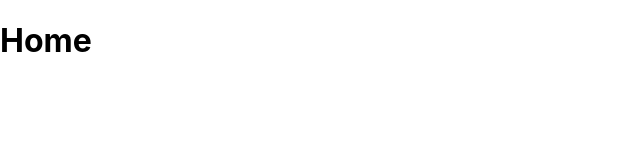
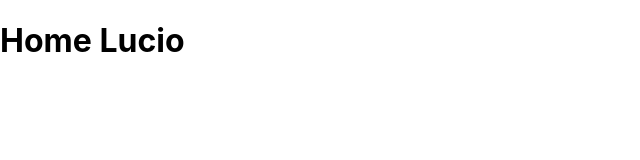
Before and after one commit to KingOfSites/bless-web-app, a React (Create React App) app: page / in a window 1280 px wide. Shown: the top 160 px of the page, without its empty margins (0-640 px from the left). Built offline with nearby package versions, Linux system fonts and the light colour scheme.

Commit message:
alterei index com meu nome

```diff
--- a/src/pages/Home/Index.tsx
+++ b/src/pages/Home/Index.tsx
@@ -3,7 +3,7 @@ import React,{Fragment} from 'react'
 export default function Home() {
   return (
     <Fragment>
-      <h1>Home</h1>
+      <h1>Home Lucio</h1>
     </Fragment>
   )
 }
```
